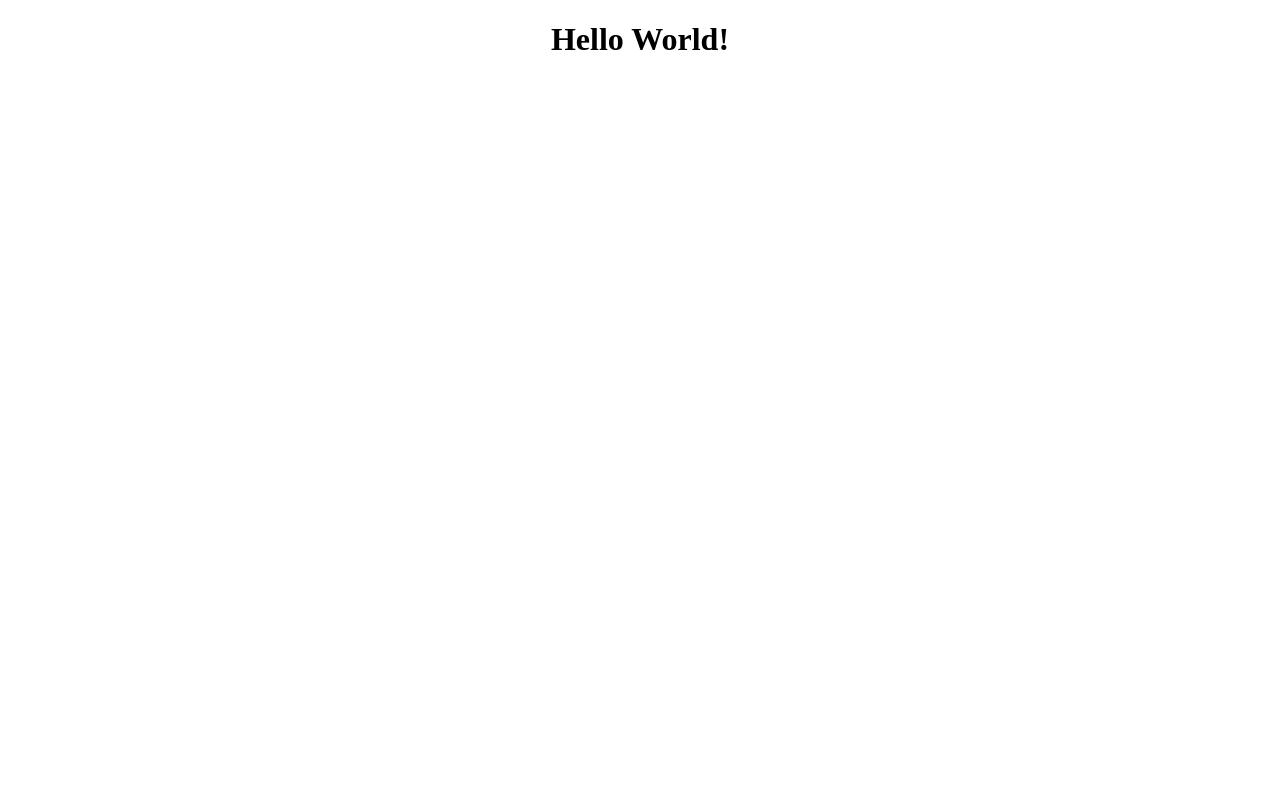
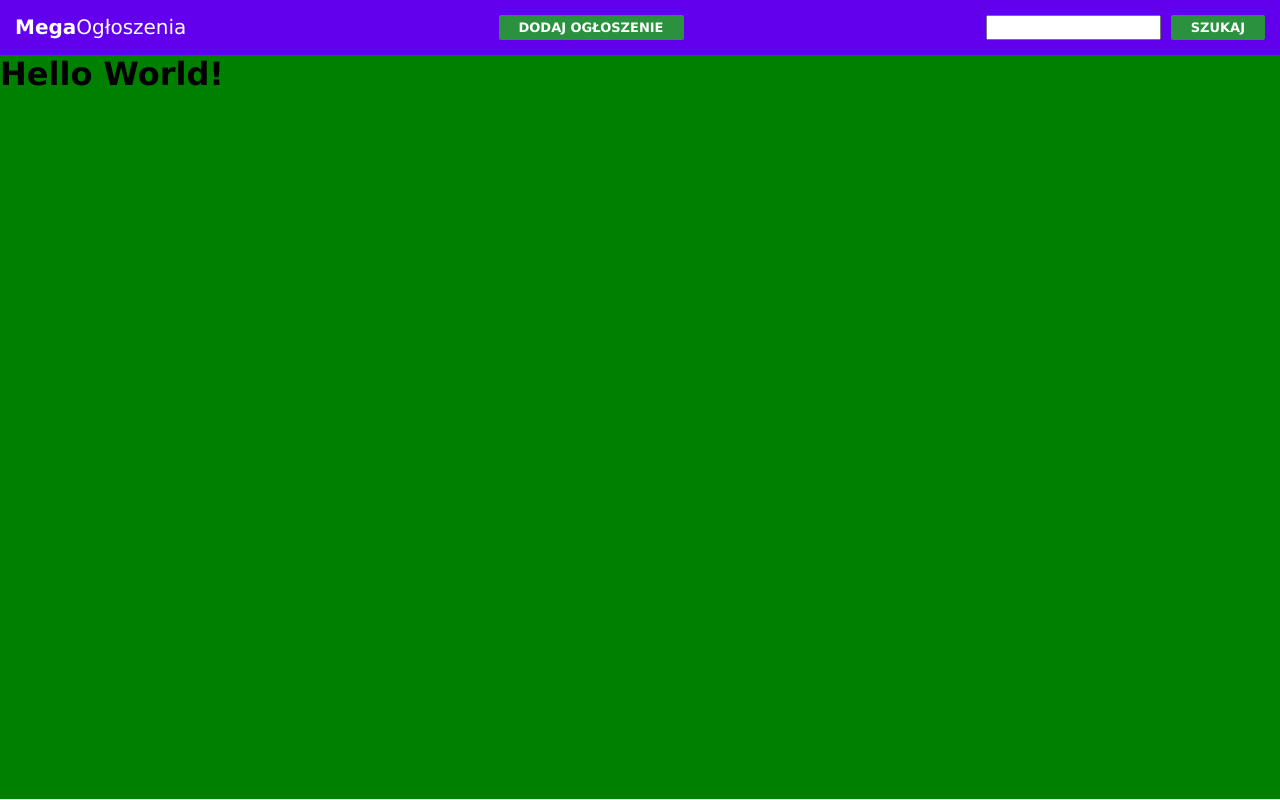
Before and after one commit to maciej-szeremeta/Map-FE, a React (Create React App) app: page / in a window 1280 px wide. Built offline with nearby package versions, Linux system fonts and the light colour scheme.

Commit message:
Basic structure main view.

```diff
--- a/src/App.css
+++ b/src/App.css
@@ -1,38 +1,41 @@
-.App {
-  text-align: center;
+* {
+  margin: 0;
+  padding: 0;
+  box-sizing: border-box;
+  font-family: Verdana, Geneva, Tahoma, sans-serif;
 }
 
-.App-logo {
-  height: 40vmin;
-  pointer-events: none;
+header {
+  background-color: #6200ee;
+  padding: 15px;
+  color: #fff;
+  display: flex;
+  justify-content: space-between;
+}
+header h1 {
+  font-size: 20px;
+  font-weight: normal;
 }
 
-@media (prefers-reduced-motion: no-preference) {
-  .App-logo {
-    animation: App-logo-spin infinite 20s linear;
-  }
+button {
+  border: none;
+  background-color: #2a913e;
+  text-transform: uppercase;
+  color: #fff;
+  font-weight: 600;
+  font-size: 13px;
+  padding: 5px 20px;
+  border-radius: 2px;
+  margin-left: 10px;
 }
 
-.App-header {
-  background-color: #282c34;
-  min-height: 100vh;
-  display: flex;
-  flex-direction: column;
-  align-items: center;
-  justify-content: center;
-  font-size: calc(10px + 2vmin);
-  color: white;
+
+.search{
+   display: flex;
+   justify-content: space-between;
 }
 
-.App-link {
-  color: #61dafb;
+main{
+   background-color: green;
+   height: calc(100vh - 56px);
 }
-
-@keyframes App-logo-spin {
-  from {
-    transform: rotate(0deg);
-  }
-  to {
-    transform: rotate(360deg);
-  }
-}
--- a/src/App.tsx
+++ b/src/App.tsx
@@ -1,10 +1,15 @@
 import React from 'react';
 import './App.css';
+import { Header, } from './components/Header';
 
 export function App() {
   return (
-    <div className='App'>
-      <h1>Hello World!</h1>
-    </div>
+    <>
+      <Header />
+      <main>
+        <h1>Hello World!</h1>
+      </main>
+
+    </>
   );
 }
--- /dev/null
+++ b/src/components/Header.tsx
@@ -0,0 +1,13 @@
+import React from 'react';
+
+export function Header() {
+  return (<header>
+    <h1 className='map'><strong>Mega</strong>Ogłoszenia</h1>
+    <button type='button'>Dodaj Ogłoszenie</button>
+    <div className='search'>
+      <input type='text' />
+      <button type='button'>Szukaj</button>
+    </div>
+  </header>
+  );
+};
```
